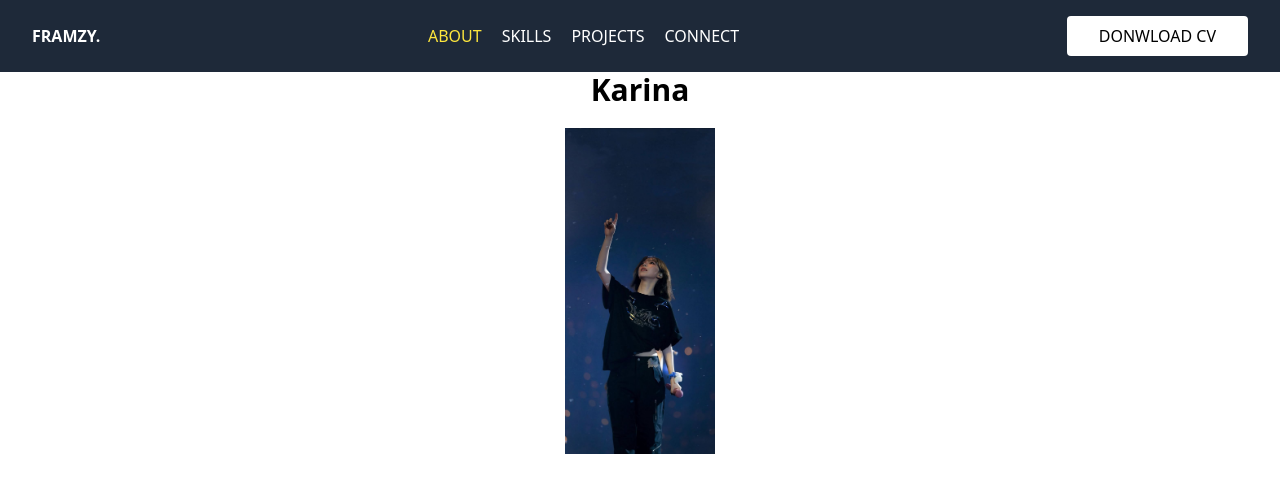
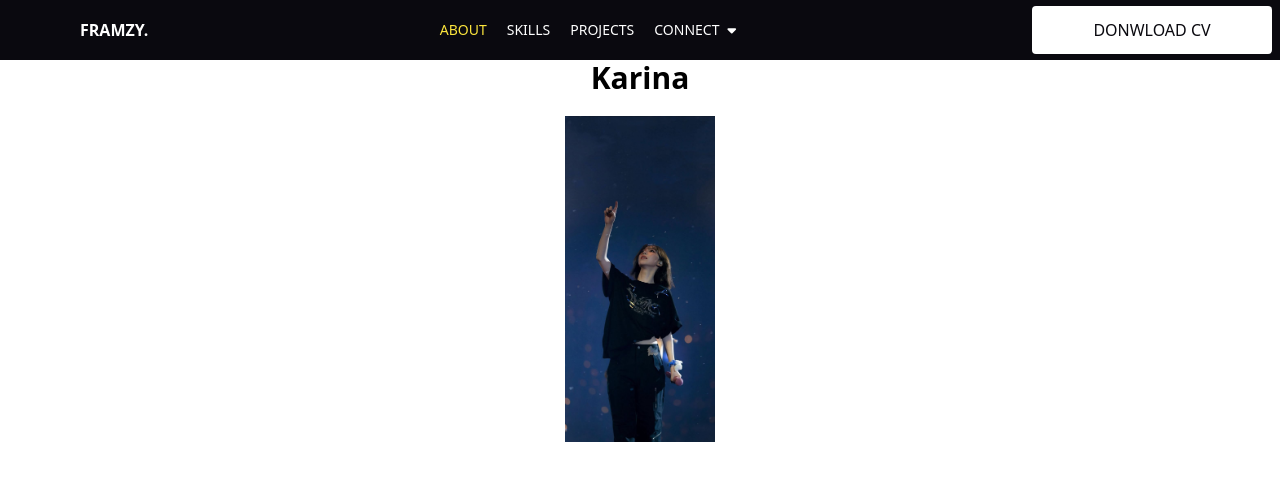
Before and after one commit to Framzy/Web-Portofolio-Profile, a React (Vite) app: page / in a window 1280 px wide. Shown: the top 492 px of the page. Built offline with nearby package versions, Linux system fonts and the light colour scheme.

Commit message:
desain navbar

```diff
--- a/package.json
+++ b/package.json
@@ -10,6 +10,9 @@
     "preview": "vite preview"
   },
   "dependencies": {
+    "@fortawesome/fontawesome-svg-core": "^7.1.0",
+    "@fortawesome/free-solid-svg-icons": "^7.1.0",
+    "@fortawesome/react-fontawesome": "^3.1.0",
     "@tailwindcss/vite": "^4.1.17",
     "lottie-react": "^2.4.1",
     "react": "^19.2.0",
--- a/src/components/Layout.tsx
+++ b/src/components/Layout.tsx
@@ -1,11 +1,12 @@
 import { Link, Outlet } from "react-router";
+import { FontAwesomeIcon } from "@fortawesome/react-fontawesome";
 
 function Layout() {
   return (
     <>
-      <nav className="bg-gray-800 flex justify-between items-center py-4 px-8">
-        <h1 className="text-white font-bold">FRAMZY.</h1>
-        <ul className="text-white font-normal flex justify-start gap-5">
+      <nav className="bg-[#0A090F] flex justify-between items-center h-[60px]">
+        <h1 className="text-white font-bold ml-20">FRAMZY.</h1>
+        <ul className="text-white flex  gap-5 font-light text-sm">
           <li className="text-[#FDE63D]">
             <Link to="/">ABOUT</Link>
           </li>
@@ -17,13 +18,15 @@ function Layout() {
           </li>
           <li>
             <Link to="/">
-              CONNECT <i className="fa-brands fa-linkedin"></i>
+              <p>
+                CONNECT <FontAwesomeIcon icon={["fas", "caret-down"]} />
+              </p>
             </Link>
           </li>
         </ul>
         <button
           type="button"
-          className="bg-white text-black hover:bg-blue-700 font-medium py-2 px-8 rounded"
+          className="bg-white text-[#0A090F] font-medium h-12 w-60 mr-2 rounded cursor-pointer hover:bg-[#FDE63D] "
         >
           DONWLOAD CV
         </button>
--- /dev/null
+++ b/src/fontawesome/icons.ts
@@ -0,0 +1,8 @@
+// src/icons.ts
+import { library } from "@fortawesome/fontawesome-svg-core";
+import { faCaretDown, faDownload } from "@fortawesome/free-solid-svg-icons";
+
+// tambah icon yang sering dipakai ke library
+library.add(faCaretDown, faDownload);
+
+export {}; // agar TSTreat file sebagai module
```
Also changed, not shown: src/main.tsx (+15 -19 lines), src/components/about/tryComponent.tsx (renamed from src/tryComponent.tsx), 1 other file (tests, documents, lock files or other folders).
